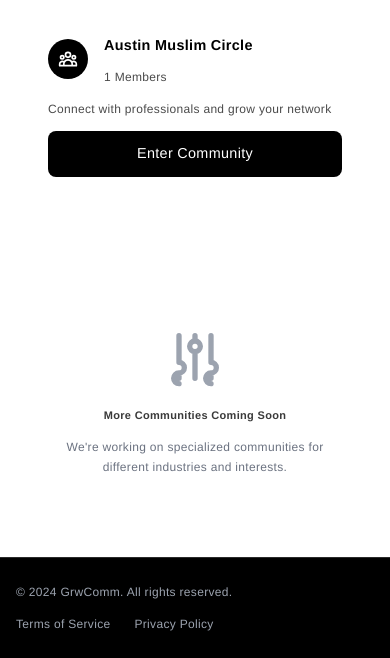
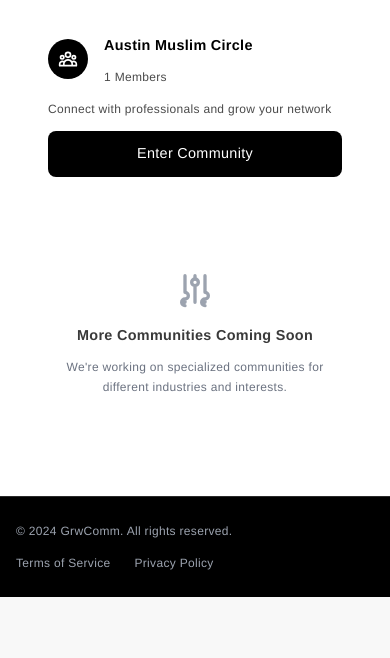
Before and after one commit to AleenaKhan10/Project-GrowComm, a Django app: page /community/communities/ in a window 390 px wide. Shown: the part 247-905 px from the top of the page. After the commit the page ends 844 px from the top, so only its background shows below. Run offline with Django 5.2, Linux system fonts and the light colour scheme; the visitor is signed in with stand-in values (Sample User, id 1); data comes from the database, SQL or seed files in the repository; some libraries are stand-ins or nearby versions; some web fonts are replaced.

Commit message:
Add migrations to alter user settings and profile fields
- Created a migration to change the 'use_custom_slots' field in UserMessageSettings to a BooleanField with a default value of True.
- Added a migration to modify the 'gender' field in UserProfile to a CharField with specific choices and a default value of 'prefer_not_to_say'.
- Updated base HTML template to conditionally render navigation links based on the current URL.
- Enhanced community list layout for better responsiveness and aesthetics, including adjustments to card sizes and grid alignment.

```diff
--- a/templates/base.html
+++ b/templates/base.html
@@ -198,6 +198,7 @@
                         </div>
 
                         <!-- Navigation Links -->
+                        {% if request.resolver_match.url_name != 'community_list' %}
                         <div class="hidden sm:flex sm:space-x-6">
                             <a href="{% url 'communities:user_list' %}" class="{% if request.resolver_match.url_name == 'user_list' %}border-white text-white bg-gray-950{% else %}border-transparent text-gray-400 hover:text-white hover:border-white{% endif %} inline-flex items-center px-3 py-2 border-b-2 text-sm font-light rounded-t-lg transition-all duration-200">
                                 <svg class="w-5 h-5 mr-2" fill="none" stroke="currentColor" viewBox="0 0 24 24">
@@ -224,6 +225,7 @@
                                 Invites & Referrals
                             </a>
                         </div>
+                        {% endif %}
                     </div>
 
                     <!-- Right side menu -->
--- a/templates/communities/community_list.html
+++ b/templates/communities/community_list.html
@@ -15,9 +15,10 @@
     </div>
 
     <!-- Communities Grid -->
-    <div class="grid grid-cols-1 md:grid-cols-2 lg:grid-cols-3 gap-6">
+    <div class="max-w-7xl mx-auto">
+        <div class="grid grid-cols-1 md:grid-cols-2 lg:grid-cols-3 xl:grid-cols-4 gap-6 justify-items-center">
         <!-- Main GrwComm Community Card -->
-        <div class="card hover:shadow-lg transition-shadow cursor-pointer" onclick="location.href='{% url 'communities:user_list' %}'">
+        <div class="card hover:shadow-lg transition-shadow cursor-pointer w-full max-w-sm" onclick="location.href='{% url 'communities:user_list' %}'">
             <div class="p-6">
                 <!-- Community Info -->
                 <div class="flex items-center mb-4">
@@ -72,22 +73,21 @@
         </div>
         {% endfor %}
         {% endcomment %}
-    </div>
 
-    <!-- Coming Soon Section -->
-    <div class="mt-16 text-center">
-        <div class="card max-w-md mx-auto">
-            <div class="p-8">
+        <!-- Coming Soon Card -->
+        <div class="card hover:shadow-lg transition-shadow w-full max-w-sm">
+            <div class="p-6 text-center">
                 <div class="mb-4">
-                    <svg class="w-16 h-16 text-gray-400 mx-auto" fill="none" stroke="currentColor" viewBox="0 0 24 24">
+                    <svg class="w-12 h-12 text-gray-400 mx-auto" fill="none" stroke="currentColor" viewBox="0 0 24 24">
                         <path stroke-linecap="round" stroke-linejoin="round" stroke-width="2" d="M12 6V4m0 2a2 2 0 100 4m0-4a2 2 0 110 4m-6 8a2 2 0 100-4m0 4a2 2 0 100 4m0-4v2m0-6V4m6 6v10m6-2a2 2 0 100-4m0 4a2 2 0 100 4m0-4v2m0-6V4"/>
                     </svg>
                 </div>
-                <h3 class="text-xl font-semibold text-gray-700 mb-2">More Communities Coming Soon</h3>
+                <h3 class="text-lg font-semibold text-gray-700 mb-2">More Communities Coming Soon</h3>
                 <p class="text-gray-500 text-sm">
                     We're working on specialized communities for different industries and interests.
                 </p>
             </div>
+        </div>
         </div>
     </div>
 </div>
@@ -101,6 +101,11 @@
             padding-right: 1rem !important;
             padding-top: 2rem !important;
             padding-bottom: 2rem !important;
+        }
+
+        /* Center grid on mobile */
+        .grid {
+            justify-items: center !important;
         }
 
         h1 {
```
Also changed, not shown: messaging/migrations/0002_alter_usermessagesettings_use_custom_slots.py (added), profiles/migrations/0002_alter_userprofile_gender.py (added).
